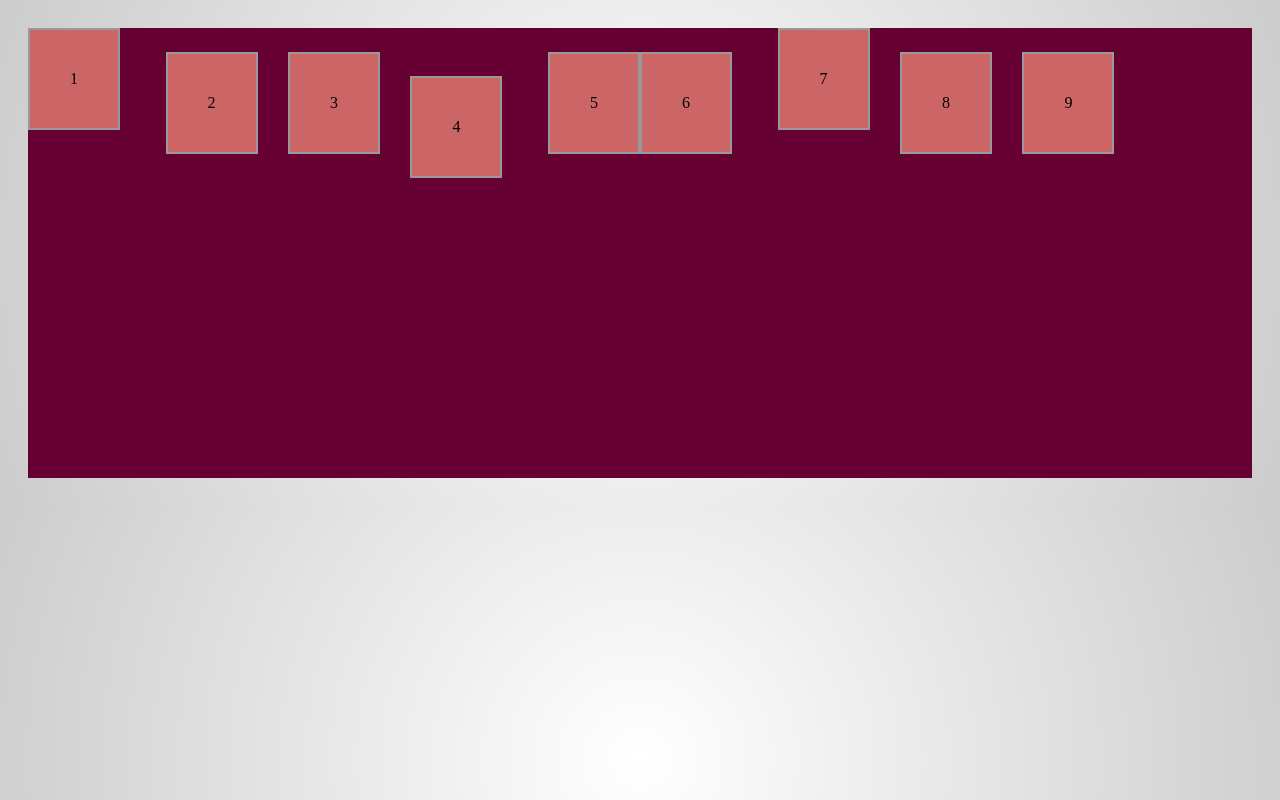
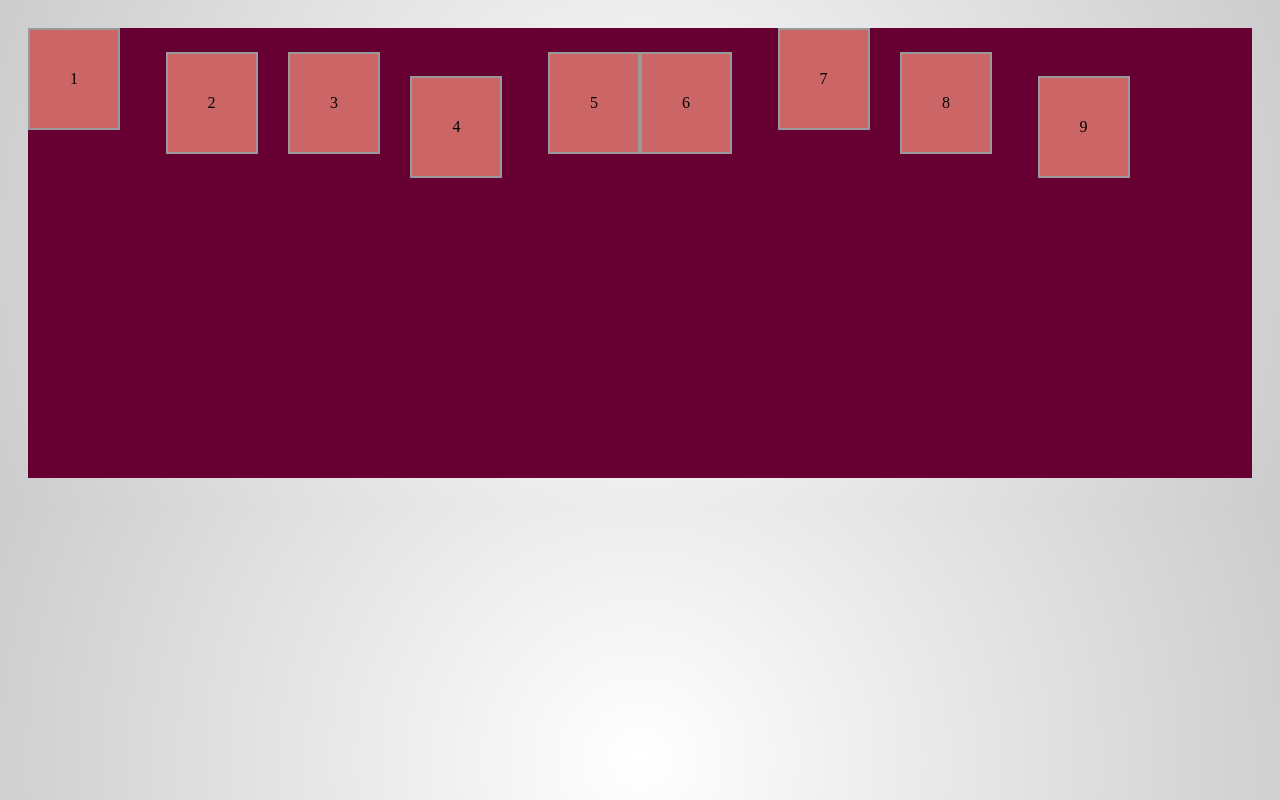
Before and after one commit to javavid/DOCUMENT_CSS_2, a plain HTML site: page index.html in a window 1280 px wide. Drawn offline with Linux system fonts and the light colour scheme.

Commit message:
actual7/12/2023

```diff
--- a/styles.css
+++ b/styles.css
@@ -56,3 +56,8 @@ body{
  .grid-item:nth-child(7){
     align-self: start;
  }
+
+ .grid-item:nth-child(9){
+    justify-self: end;
+    align-self: end;
+ }
```
